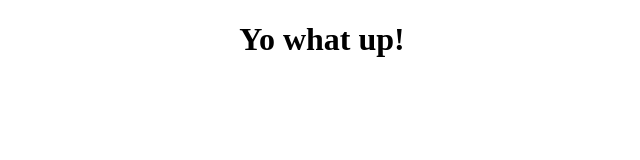
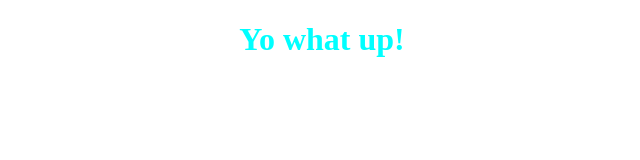
Before and after one commit to lukewhite32/lukewhite32.github.io, a plain HTML site: page index.html in a window 1280 px wide. Shown: the whole page, without its empty margins (318-958 px from the left). Drawn offline with Linux system fonts and the light colour scheme.

Commit message:
Inital. Setup everything

```diff
--- a/index.html
+++ b/index.html
@@ -6,6 +6,8 @@
     </head>
     <body>
         <script src="main.js"></script>
-        <h1>Yo what up!</h1>
+        <div id="test">
+            <h1>Yo what up!</h1>
+        </div>
     </body>
 </html>
--- a/style.css
+++ b/style.css
@@ -1,3 +1,7 @@
 h1 {
     text-align: center;
 }
+
+#test {
+    color:aqua;
+}
```
